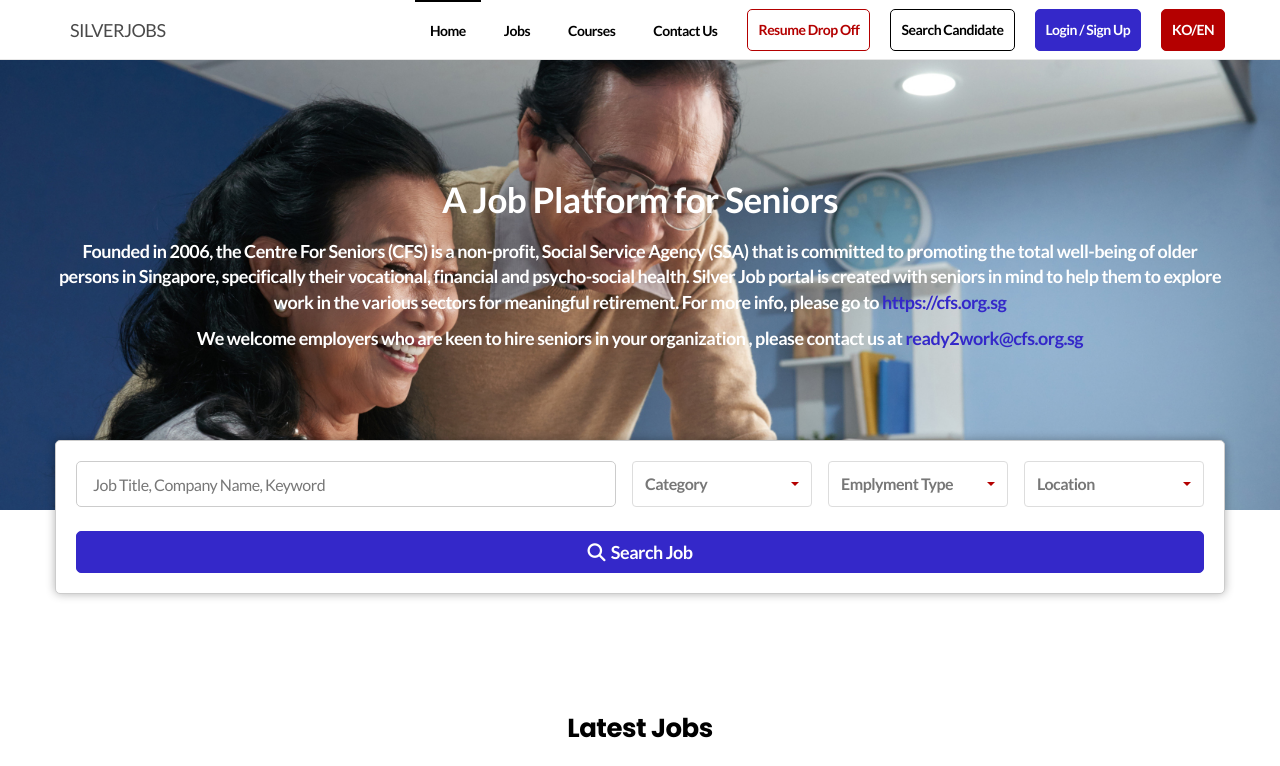
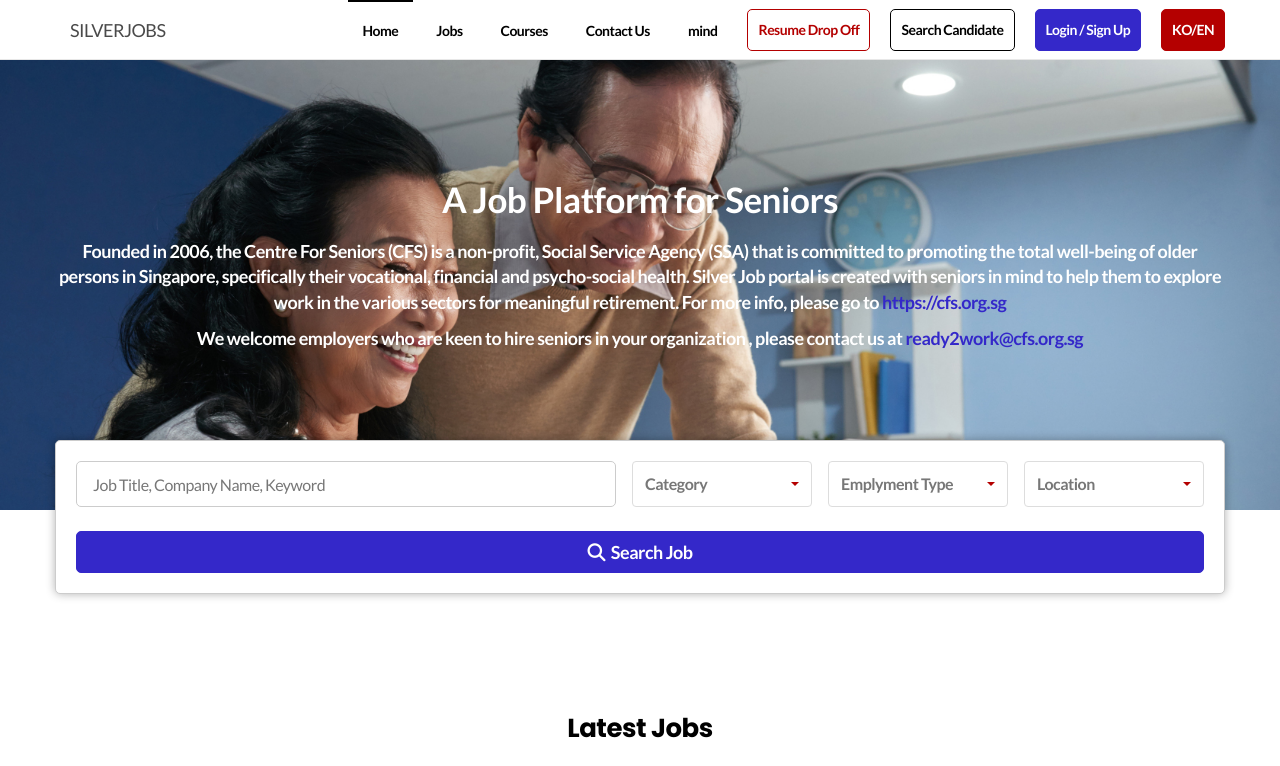
Before and after one commit to phr9000/seniorJob, a React (Create React App) app: page / in a window 1280 px wide. Shown: the top 766 px of the page. Built offline with nearby package versions, Linux system fonts and the light colour scheme.

Commit message:
mind test 페이지 진행중

```diff
--- a/src/components/Header.tsx
+++ b/src/components/Header.tsx
@@ -87,6 +87,15 @@ const Header: React.FC = () => {
                   Contact Us
                 </NavLink>
               </li>
+              <li>
+              <NavLink
+                  to="/mind"
+                  className={({isActive}) => ( isActive ? "active" : "" )}
+                  onClick={closeMenu}
+                >
+                  mind
+                </NavLink>
+              </li>
             </ul>
             <Button
               label="Resume Drop Off"
```
